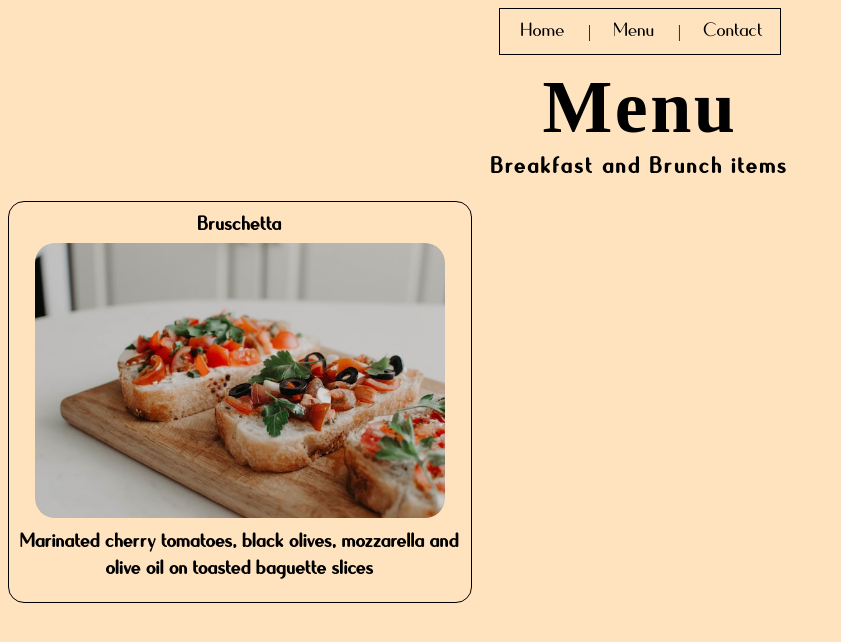
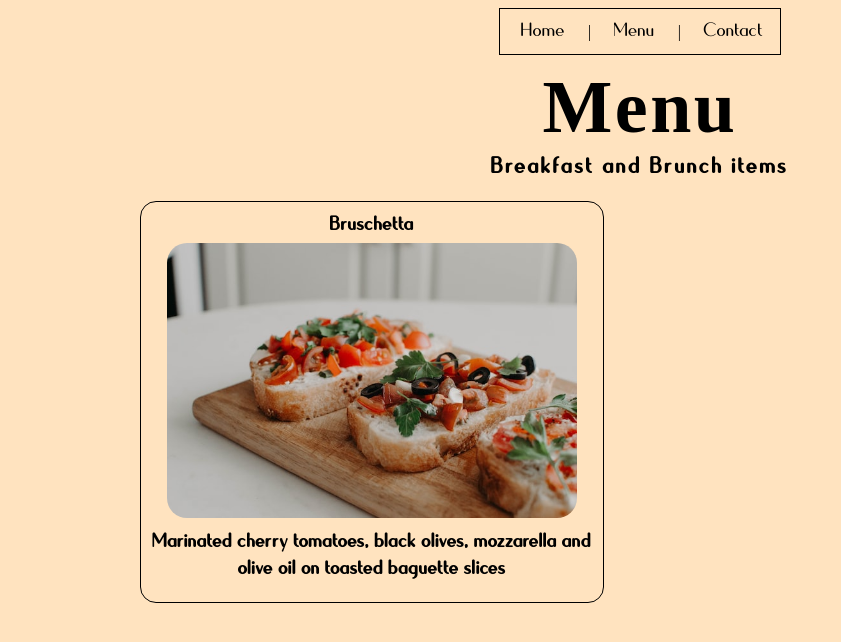
Before and after one commit to YousufRab/Restaurant_page, a website built with webpack: page dist/index.html in a window 1280 px wide. Shown: the whole page, without its empty margins (0-841 px from the left). Built offline with nearby package versions, Linux system fonts and the light colour scheme; files whose address does not match are found by name.

Commit message:
Add display grid to brunchCon div with width 1000px

```diff
--- a/src/style.css
+++ b/src/style.css
@@ -85,6 +85,7 @@ p {
     font-family: 'MyFont2';
     font-size: 30px;
     margin-bottom: 20px;
+    grid-column: 1/3;
 }
 
 .menuItemDiv {
@@ -102,3 +103,12 @@ p {
     margin-left: auto;
     margin-right: auto;
 }
+
+#brunchCon {
+    width: 1000px;
+    margin-left: auto;
+    margin-right: auto;
+    display: grid;
+    grid-template-rows: auto repeat(1fr);
+    grid-template-columns: 1fr 1fr;
+}
```
